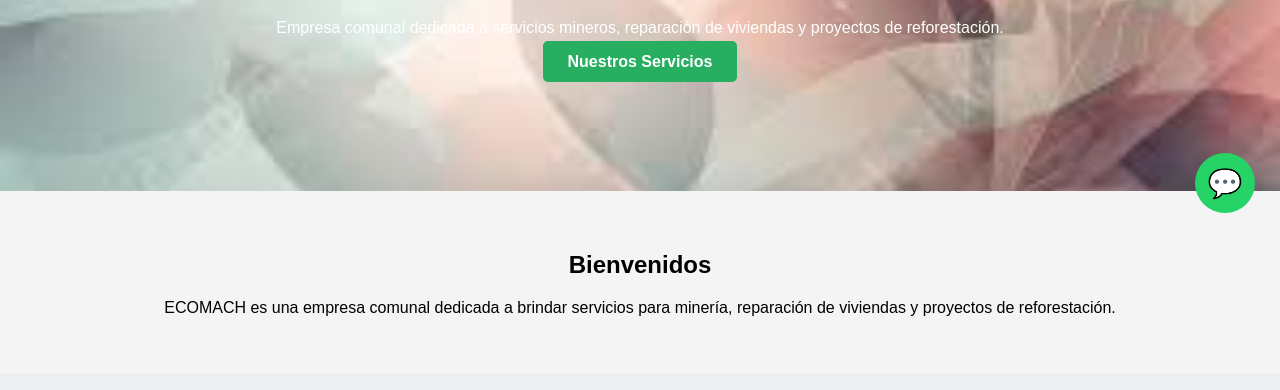
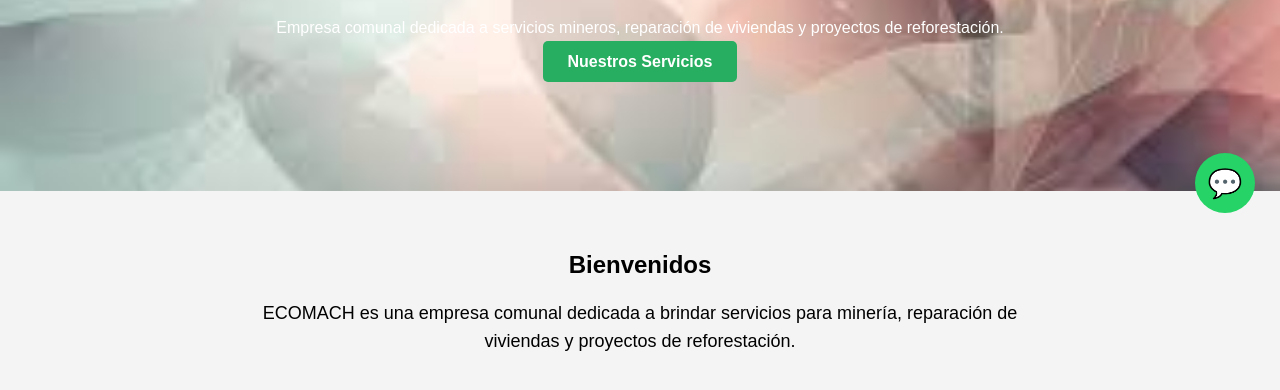
Before and after one commit to Anderson160420AV/Ecomach, a plain HTML site: page index.html in a window 1280 px wide. Shown: the part 562-952 px from the top of the page. Drawn offline with Linux system fonts and the light colour scheme.

Commit message:
correccion seccion bienvenida

```diff
--- a/estilos.css
+++ b/estilos.css
@@ -56,7 +56,14 @@ font-weight:bold;
 
 .bienvenida{
 text-align:center;
-padding:40px;
+padding:40px 20px;
+}
+
+.bienvenida p{
+max-width:800px;
+margin:auto;
+font-size:18px;
+line-height:1.6;
 }
 
 .servicios{
```
